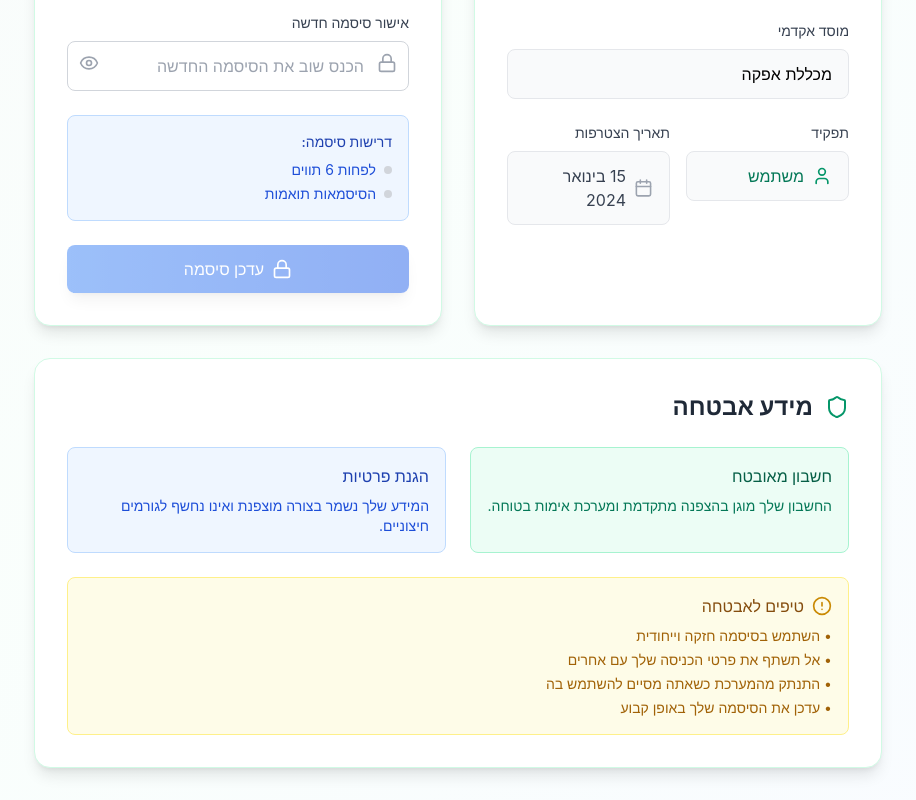
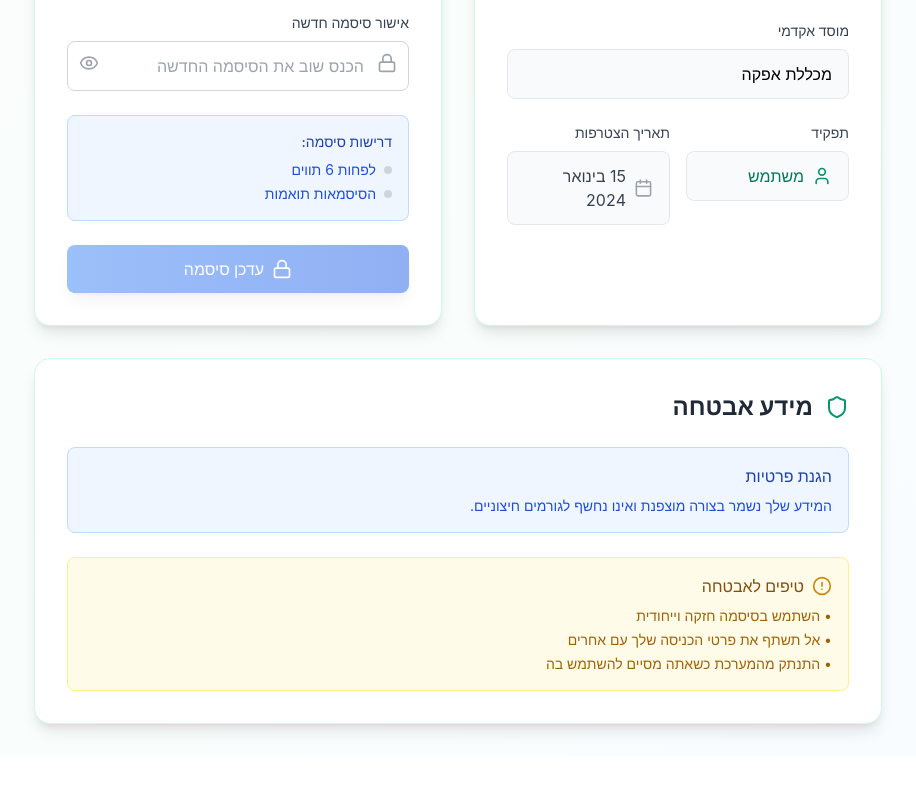
Before and after one commit to NirGeron98/Course4Me, a React (Create React App) app in the folder client/: page /profile in a window 1280 px wide. Shown: the part 668-1468 px from the top of the page, without its empty margins (182-1098 px from the left). After the commit the page ends 1424 px from the top, so only its background shows below. Built offline with nearby package versions, Linux system fonts and the light colour scheme; no server answers; sample sign-in values are in the browser's storage.

Commit message:
Update securityInfo

```diff
--- a/client/src/components/profile/SecurityInfo.jsx
+++ b/client/src/components/profile/SecurityInfo.jsx
@@ -9,20 +9,11 @@ const SecurityInfo = () => {
         מידע אבטחה
       </h2>
 
-      <div className="grid grid-cols-1 md:grid-cols-2 gap-6">
-        <div className="bg-emerald-50 border border-emerald-200 rounded-lg p-4">
-          <h4 className="font-medium text-emerald-800 mb-2">חשבון מאובטח</h4>
-          <p className="text-sm text-emerald-700">
-            החשבון שלך מוגן בהצפנה מתקדמת ומערכת אימות בטוחה.
-          </p>
-        </div>
-
-        <div className="bg-blue-50 border border-blue-200 rounded-lg p-4">
-          <h4 className="font-medium text-blue-800 mb-2">הגנת פרטיות</h4>
-          <p className="text-sm text-blue-700">
-            המידע שלך נשמר בצורה מוצפנת ואינו נחשף לגורמים חיצוניים.
-          </p>
-        </div>
+      <div className="bg-blue-50 border border-blue-200 rounded-lg p-4">
+        <h4 className="font-medium text-blue-800 mb-2">הגנת פרטיות</h4>
+        <p className="text-sm text-blue-700">
+          המידע שלך נשמר בצורה מוצפנת ואינו נחשף לגורמים חיצוניים.
+        </p>
       </div>
 
       <div className="mt-6 p-4 bg-yellow-50 border border-yellow-200 rounded-lg">
@@ -34,7 +25,6 @@ const SecurityInfo = () => {
           <li>• השתמש בסיסמה חזקה וייחודית</li>
           <li>• אל תשתף את פרטי הכניסה שלך עם אחרים</li>
           <li>• התנתק מהמערכת כשאתה מסיים להשתמש בה</li>
-          <li>• עדכן את הסיסמה שלך באופן קבוע</li>
         </ul>
       </div>
     </div>
```
